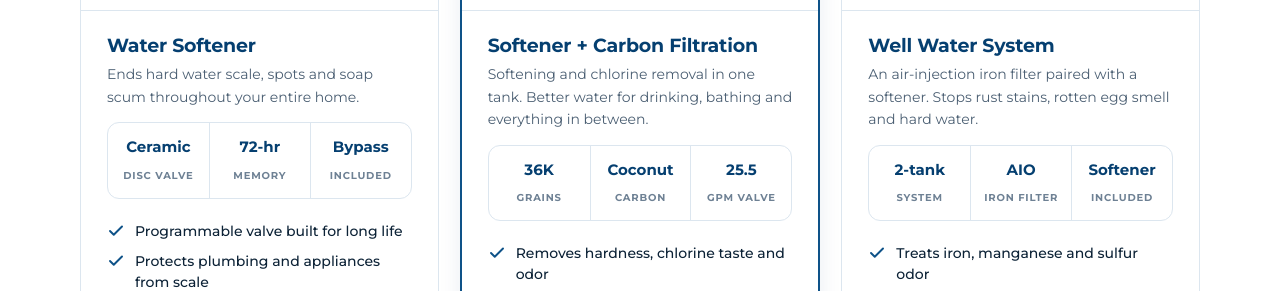
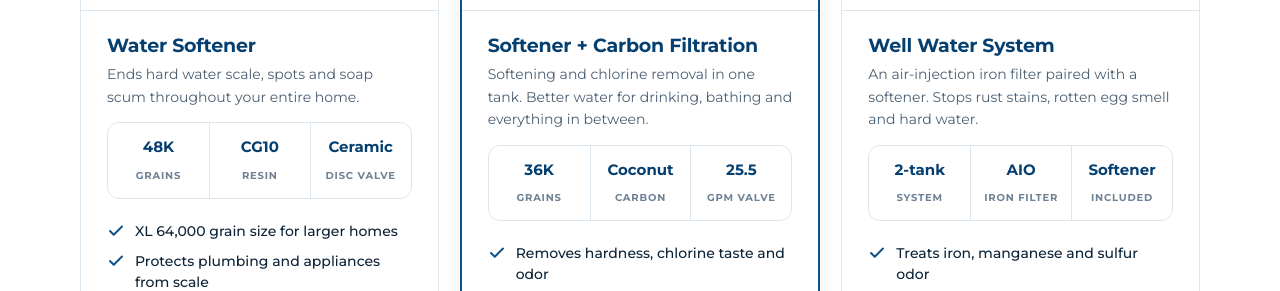
Before and after one commit to skycrestsites/waterfilteration, a plain HTML site: page index.html in a window 1280 px wide. Shown: the part 3880-4171 px from the top of the page. Drawn offline with Linux system fonts and the light colour scheme.

Commit message:
Use confirmed softener specs: 48K grain, CG10 resin, XL 64K
Co-Authored-By: Claude Opus 5.5 <noreply@anthropic.com>

```diff
--- a/index.html
+++ b/index.html
@@ -338,12 +338,12 @@
             <h3>Water Softener</h3>
             <p>Ends hard water scale, spots and soap scum throughout your entire home.</p>
             <div class="spec-row">
+              <div><strong>48K</strong><span>Grains</span></div>
+              <div><strong>CG10</strong><span>Resin</span></div>
               <div><strong>Ceramic</strong><span>Disc valve</span></div>
-              <div><strong>72-hr</strong><span>Memory</span></div>
-              <div><strong>Bypass</strong><span>Included</span></div>
             </div>
             <ul class="checklist">
-              <li><svg class="icon"><use href="#i-check"/></svg>Programmable valve built for long life</li>
+              <li><svg class="icon"><use href="#i-check"/></svg>XL 64,000 grain size for larger homes</li>
               <li><svg class="icon"><use href="#i-check"/></svg>Protects plumbing and appliances from scale</li>
               <li><svg class="icon"><use href="#i-check"/></svg>Professional installation included</li>
             </ul>
```
